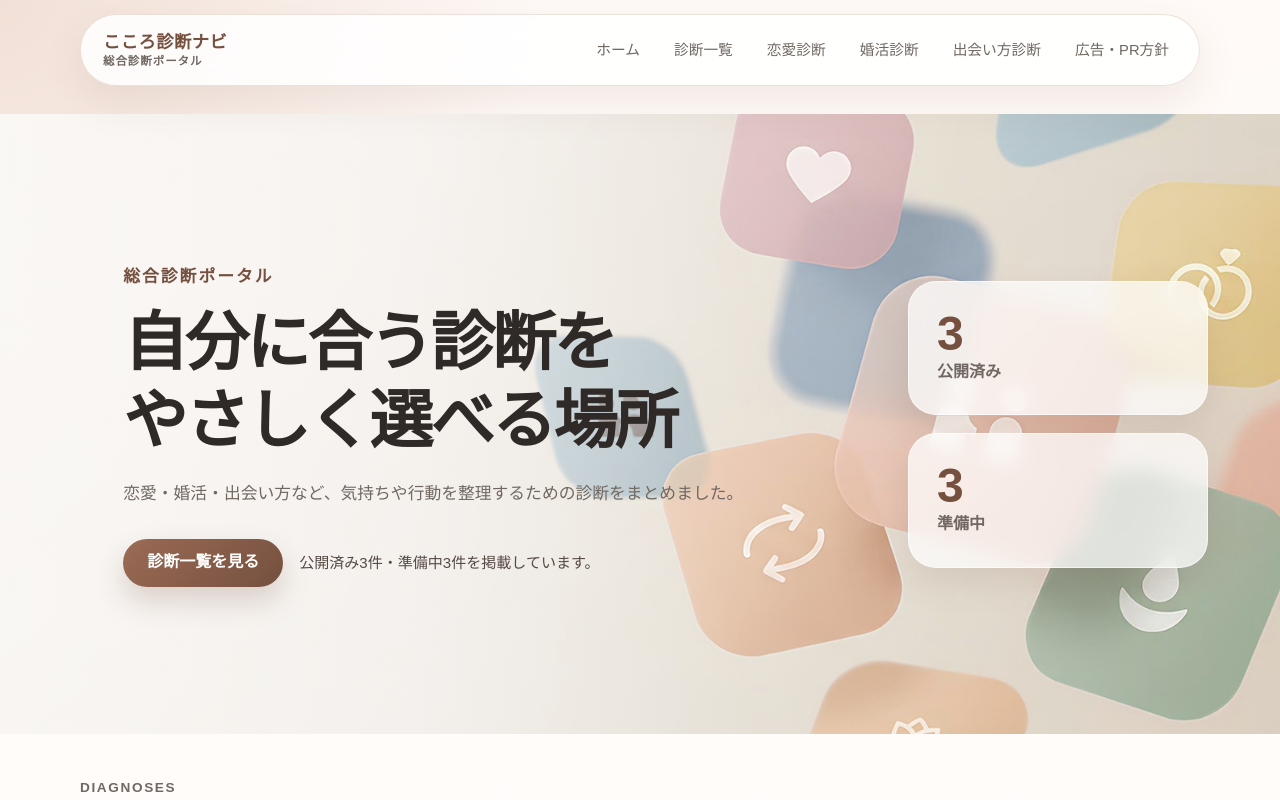
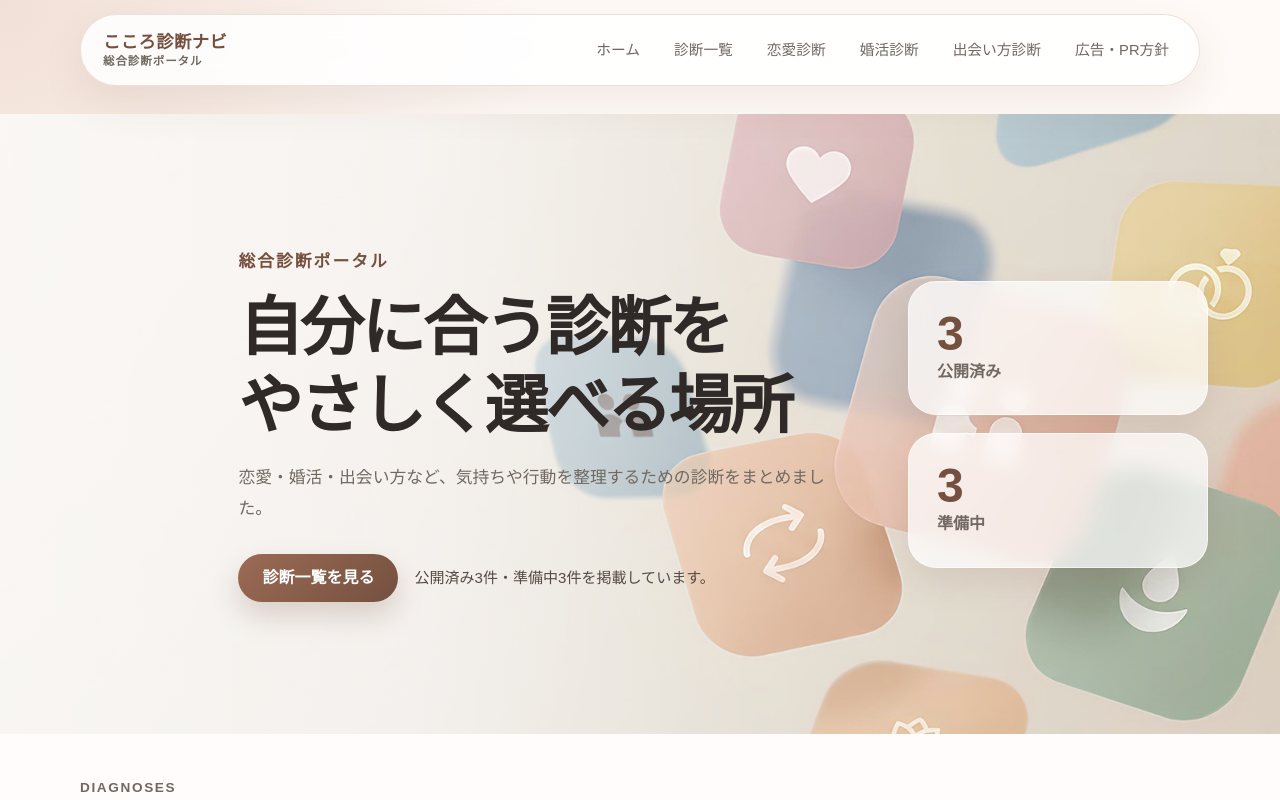
Before and after one commit to kenichis1971-cloud/diagnosis-portal-site, a Next.js app: page / in a window 1280 px wide. Shown: the top 800 px of the page. Built offline with nearby package versions, Linux system fonts and the light colour scheme; no server answers.

Commit message:
Move top hero text further inward

```diff
--- a/app/globals.css
+++ b/app/globals.css
@@ -237,12 +237,20 @@ main {
 
 .top-hero .hero__content {
   max-width: 640px;
-  margin-left: clamp(18px, 4vw, 56px);
+  margin-left: clamp(32px, 5vw, 56px);
   border: 0;
   padding: 0;
   background: transparent;
   box-shadow: none;
   backdrop-filter: none;
+}
+
+
+@media (min-width: 1100px) {
+  .top-hero .hero__content {
+    max-width: min(600px, calc(100% - clamp(96px, 13vw, 190px) - 24px));
+    margin-left: clamp(96px, 13vw, 190px);
+  }
 }
 
 .top-hero .eyebrow {
```
